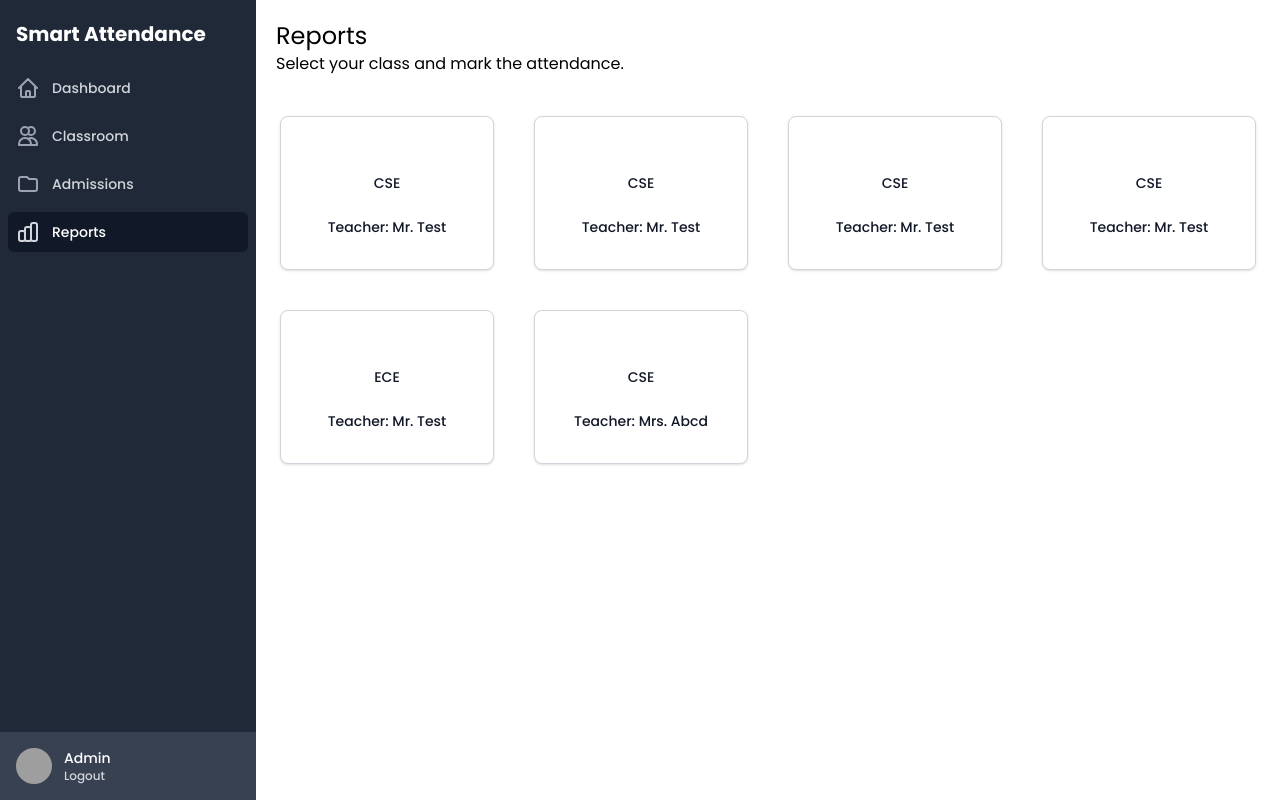
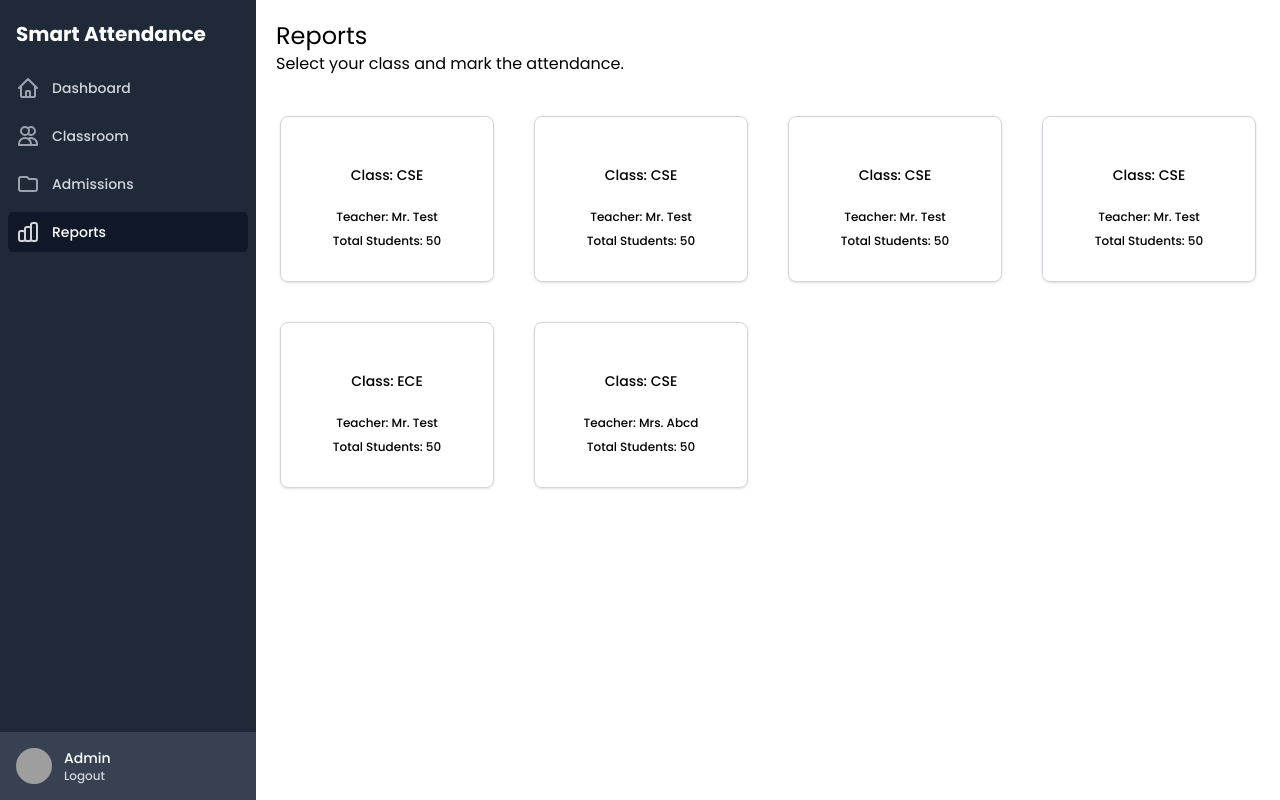
Before and after one commit to muthaiyanmani/smart-attendance, a React (Create React App) app: page /dashboard/reports in a window 1280 px wide. Built offline with nearby package versions, Linux system fonts and the light colour scheme; grey boxes are pictures that could not be loaded.

Commit message:
small fix

```diff
--- a/src/components/global/card.tsx
+++ b/src/components/global/card.tsx
@@ -47,18 +47,17 @@ export default function Card({ addNewCard = false, route }: Props) {
       {people.map((item, index) => (
         <li
           key={index}
-          className="col-span-1 hover:scale-105 transition-all flex flex-col text-center bg-white border border-gray-300 rounded-lg shadow divide-y divide-gray-200"
+          className="col-span-1  hover:scale-105 transition-all flex flex-col text-center  border border-gray-300 rounded-lg shadow divide-y divide-gray-200"
         >
           <Link
             to={`/dashboard/${route}/${item.route}`}
             className="flex-1 flex flex-col p-8"
           >
-            <h3 className="mt-6 text-gray-900 text-sm font-medium">
-              {item.class}
-            </h3>
-            <h3 className="mt-6 text-gray-900 text-sm font-medium">
+            <h3 className="mt-4  text-sm font-medium">Class: {item.class}</h3>
+            <h3 className="mt-6  text-xs font-medium">
               Teacher: {item.teacher}
             </h3>
+            <h3 className="mt-2 text-xs font-medium">Total Students: 50</h3>
           </Link>
         </li>
       ))}
--- a/src/pages/sign-in/signIn.tsx
+++ b/src/pages/sign-in/signIn.tsx
@@ -157,13 +157,12 @@ export default function SignInComponent() {
                   <div className="flex items-center"></div>
 
                   <div className="text-sm">
-                    <a
-                      href="#"
+                    <button
                       onClick={() => alert("Contact Administrator")}
                       className="font-medium text-indigo-600 hover:text-indigo-500"
                     >
                       Forgot your password?
-                    </a>
+                    </button>
                   </div>
                 </div>
 
```
